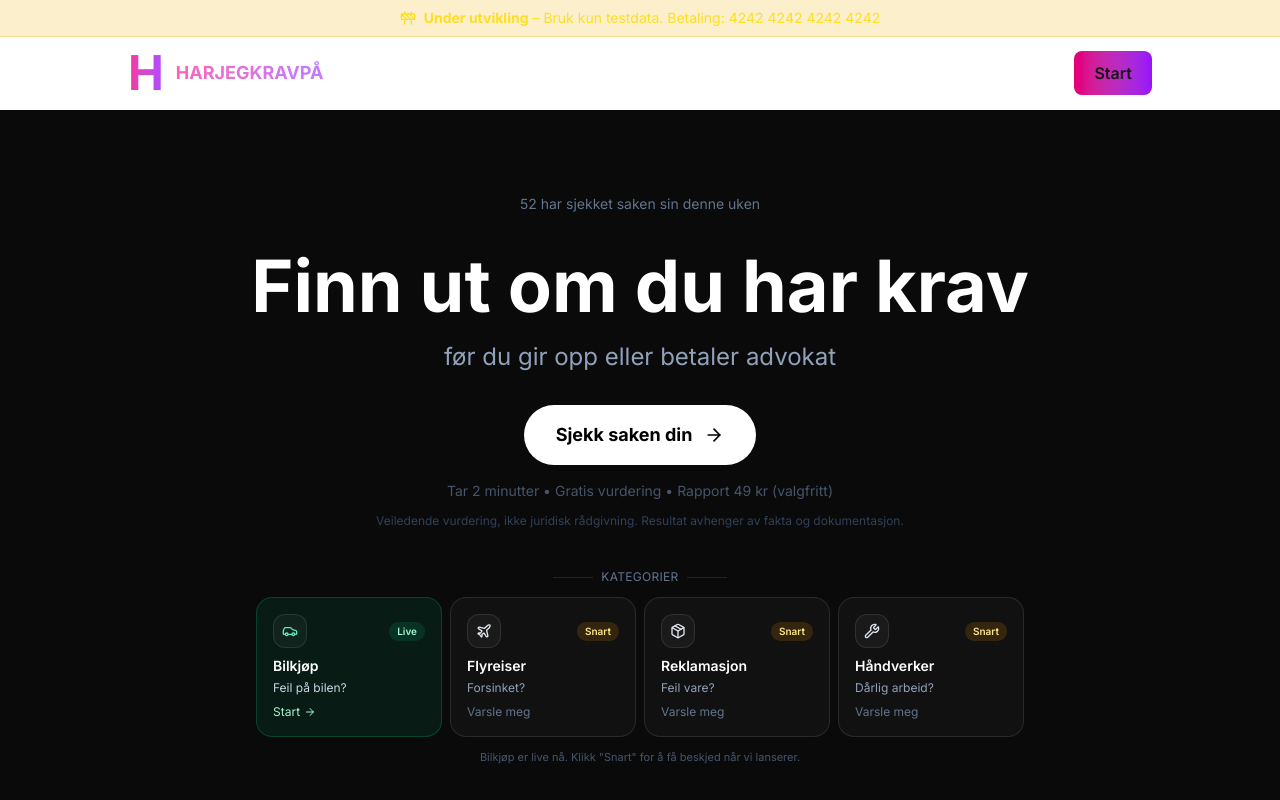
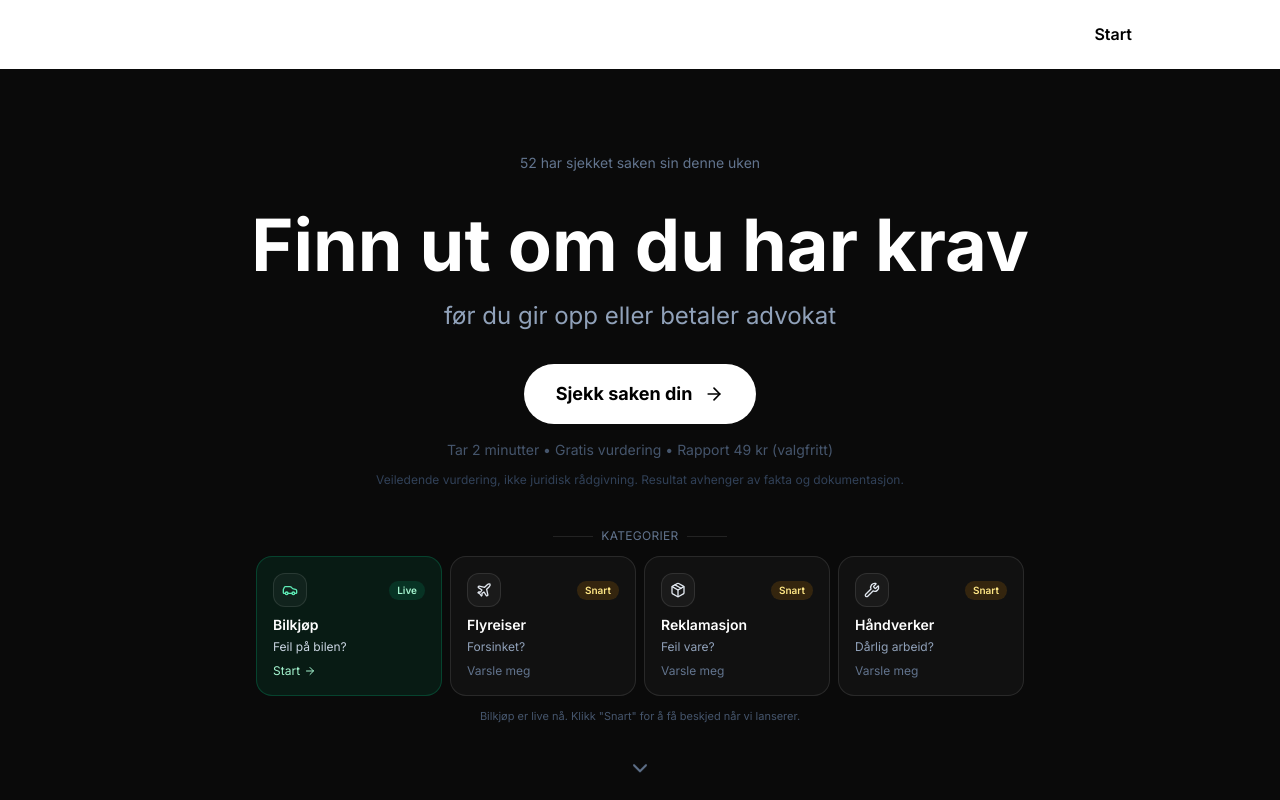
Before and after one commit to langaas500/harjegkravpaa, a Next.js app: page / in a window 1280 px wide. Shown: the top 800 px of the page. Built offline with nearby package versions, Linux system fonts and the light colour scheme.

Commit message:
refactor: minimal header, remove dev banner

```diff
--- a/src/app/components/AppHeader.tsx
+++ b/src/app/components/AppHeader.tsx
@@ -1,42 +1,28 @@
 "use client";
 
 import { useRouter } from "next/navigation";
-import { Construction } from "lucide-react";
 
 export default function AppHeader() {
   const router = useRouter();
 
   return (
-    <>
-      {/* Under konstruksjon banner */}
-      <div className="bg-yellow-500/20 border-b border-yellow-500/30 px-4 py-2">
-        <div className="max-w-5xl mx-auto flex items-center justify-center gap-2 text-yellow-300 text-xs sm:text-sm">
-          <Construction className="h-4 w-4 flex-shrink-0" />
-          <span><strong>Under utvikling</strong> – Bruk kun testdata. Betaling: 4242 4242 4242 4242</span>
-        </div>
-      </div>
-
     <header className="px-4 py-3 border-b border-white/5">
       <div className="max-w-5xl mx-auto flex items-center justify-between">
         <button
           onClick={() => router.push("/")}
-            className="flex items-center gap-3 hover:opacity-80 transition-opacity"
+          className="flex items-center gap-2 hover:opacity-80 transition-opacity"
         >
-            <div className="text-5xl font-bold bg-gradient-to-r from-pink-500 to-purple-500 bg-clip-text text-transparent">
-              H
-            </div>
-            <span className="text-lg font-bold bg-gradient-to-r from-pink-400 to-purple-400 bg-clip-text text-transparent">
-              HARJEGKRAVPÅ
+          <span className="text-xl font-bold text-white">
+            harjegkravpå.no
           </span>
         </button>
         <button
           onClick={() => router.push("/bilkjop")}
-            className="px-5 py-2.5 bg-gradient-to-r from-pink-600 to-purple-600 rounded-lg font-semibold hover:from-pink-500 hover:to-purple-500 transition-all"
+          className="px-5 py-2.5 bg-white text-black rounded-full font-semibold hover:bg-slate-100 transition-all"
         >
           Start
         </button>
       </div>
     </header>
-    </>
   );
 }
```
Lines whose indentation alone changed are shown as unchanged.
